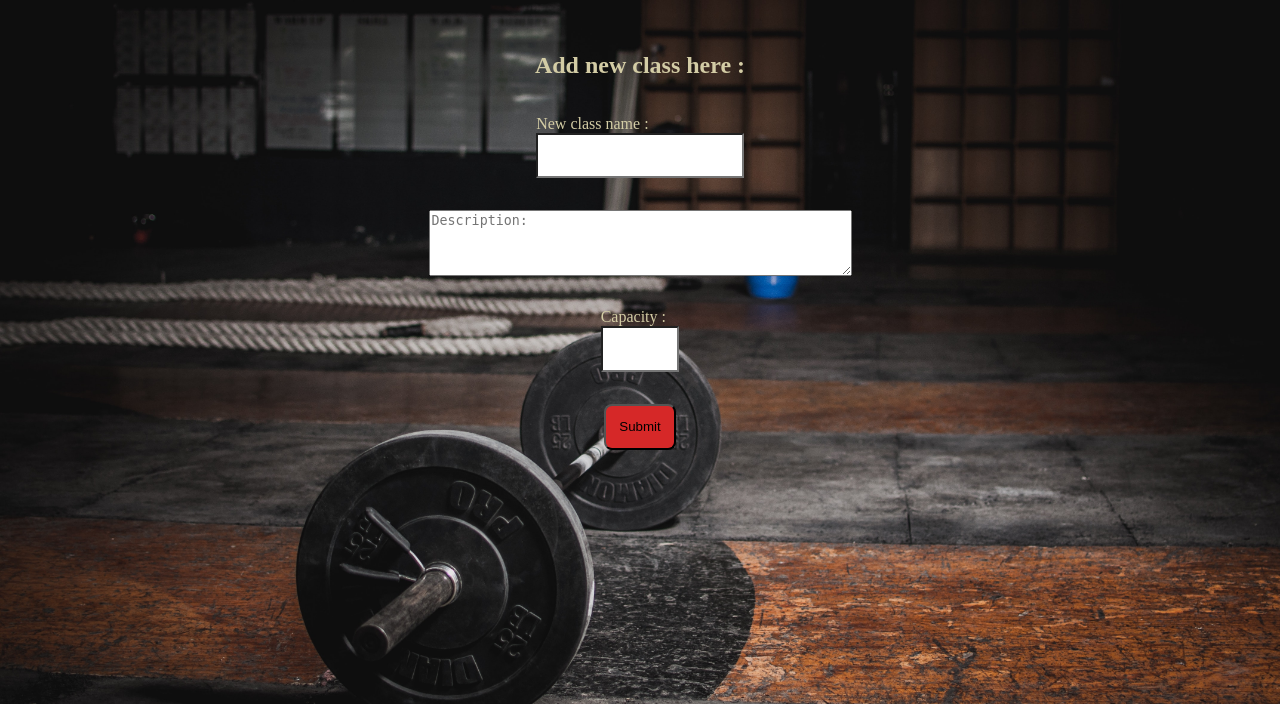
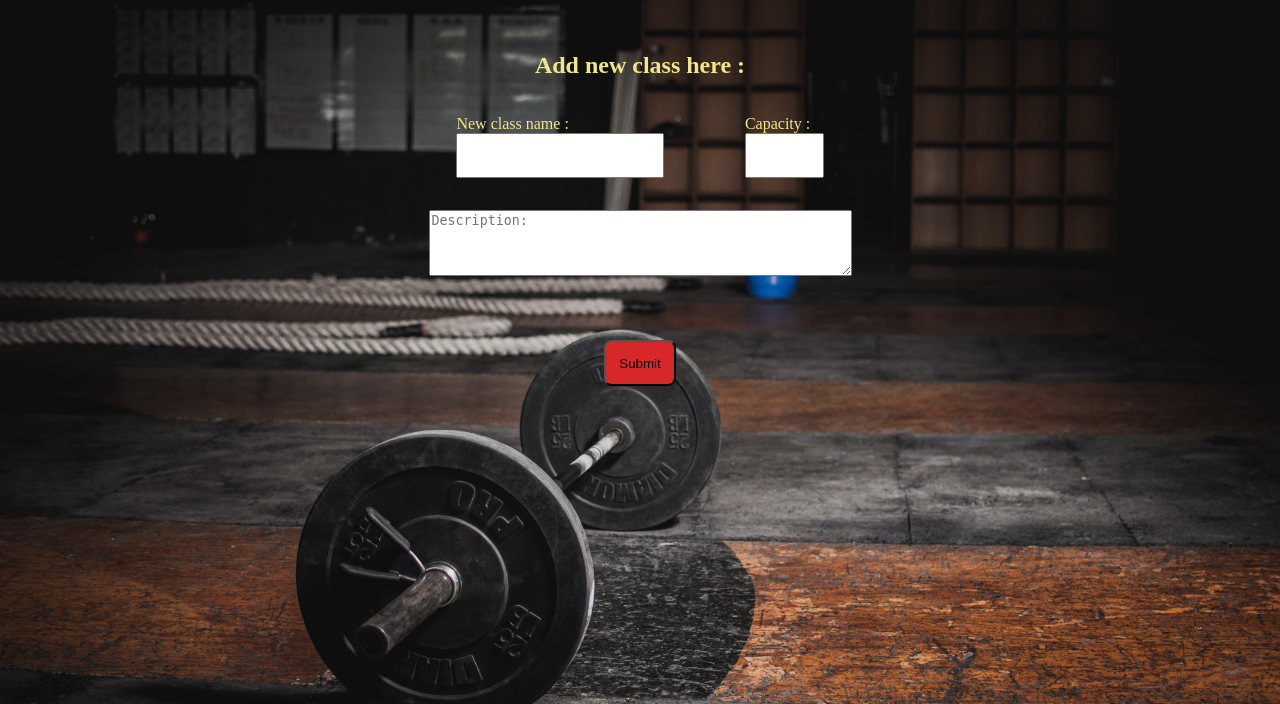
Before and after one commit to fukiran/Gym-management-solo-project, a Flask app: page /sessions/new in a window 1280 px wide. Shown: the part 96-800 px from the top of the page. Run offline with Flask 2, Linux system fonts and the light colour scheme.

Commit message:
more css

```diff
--- a/repositories/session_repository.py
+++ b/repositories/session_repository.py
@@ -32,7 +32,7 @@ def select_booked_members(id):
     values = [id]
     results = run_sql(sql, values)
     for result in results:
-        member = Member(result["name"], result["age"])
+        member = Member(result["name"], result["age"], result['id'])
         members.append(member)
     return members
 
--- a/static/css/style.css
+++ b/static/css/style.css
@@ -27,14 +27,12 @@ body > main > nav > ul > li {
 	top:1px;
 }
 #content  {
-    color:rgb(211, 204, 165);
+    color: khaki;
 }
-
 #content > form > div{
     display: flex;
     flex-direction: column;
     align-items: center;
-
 }
 #content > form > div > p > input{
     padding: 1em;
@@ -55,7 +53,6 @@ body > main > nav > ul > li {
     margin-right: 8em;
 }
 #sessions{
-
     display:flex;
     flex-wrap:wrap;
     width:80%;
@@ -72,7 +69,7 @@ body > main > nav > ul > li {
         background:rgb(252, 191, 73);
         padding:1em;
     }
-    #members{
+#members{
 
         display:flex;
         width:80%;
@@ -80,17 +77,49 @@ body > main > nav > ul > li {
         flex-direction: column;
         color: rgb(0, 48, 73);
     }
-    #members > a {
+#members > a {
             display: flex;
             margin: 1%;
             border-radius: 1em;
             background:rgb(252, 191, 73);
             padding:1em;
         }
-    #members > a > span {
+#members > a > span {
         display: flex;
         width: 40%;
         justify-content: space-between;
+    }
+#new_class {
+    display: flex;
+    width: 28em;
+    justify-content: space-around;
+}
+#new_class > p{
+    display: flex;
+    flex-direction: column;
+}
+#new_class > p > input{
+    padding: 1em;
+}
+#edit_class{
+    display: flex;
+    justify-content: space-around;
+}
+#edit_class> form > div{
+    display: flex;
+    flex-direction: column;
+    align-items: center;
+}
+#edit_class > form > div > p > input{
+    padding: 1em;
+    display: flex;
+    flex-direction: column;
+    align-items: center;
+    background-origin: padding-box;
+}
+#edit_class > div > ul > a > li{
+    list-style: none;
+    padding: 0.5em;
+    color: khaki;
 
-
-    }
+}
--- a/templates/index.html
+++ b/templates/index.html
@@ -1,3 +1,4 @@
+
 {% extends 'base.html' %}
 
 {% block content %}
--- a/templates/sessions/new.html
+++ b/templates/sessions/new.html
@@ -5,18 +5,22 @@
 {% block content %}
 
 <form action="/sessions/new" method="post">
-        <div class="newForm">
+        <div>
             <h1>Add new class here :</h1>
-            <p>
-                <label for="name">New class name :</label>
-                <input type="text" name="name" required>
-            </p>
+            <span id='new_class'>
+                <p><label for="name">New class name :</label>
+                <input type="text" name="name"  required>
+                </p>
+                <p>
+                <label for="capacity">Capacity :</label>
+                <input type="number" name="capacity" min="0" step="1" max="99" maxlength="2"required>
+                </p>
+            </span>
             <p>
                 <textarea name="description" rows="4" cols="50" placeholder="Description:" required></textarea>
             </p>
             <p>
-                <label for="capacity">Capacity :</label>
-                <input type="number" name="capacity" min="0" step="1" max="99" maxlength="2"required>
+
              </p>
             <p><input  class="button" type="submit" value="Submit"></p>
         </div>
```
Also changed, not shown: templates/sessions/edit.html (+22 -14 lines).
